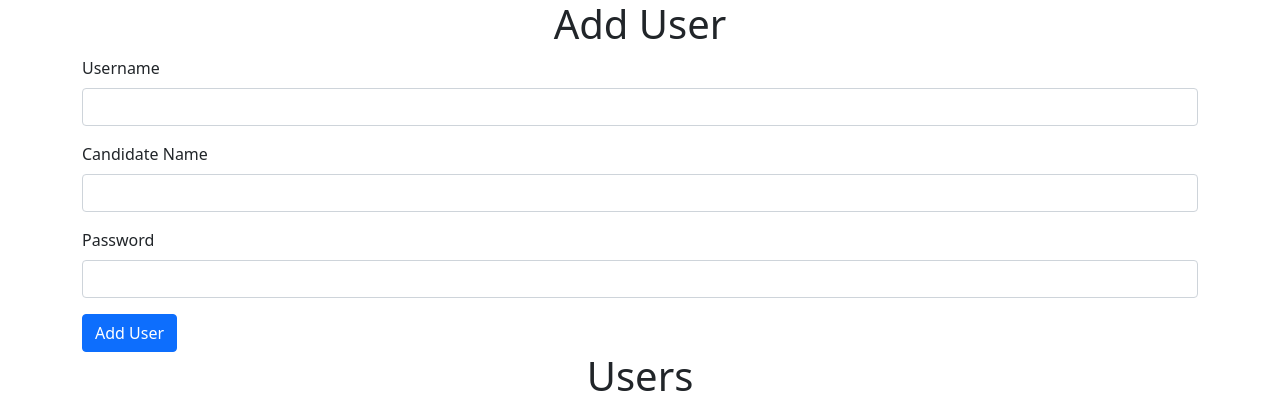
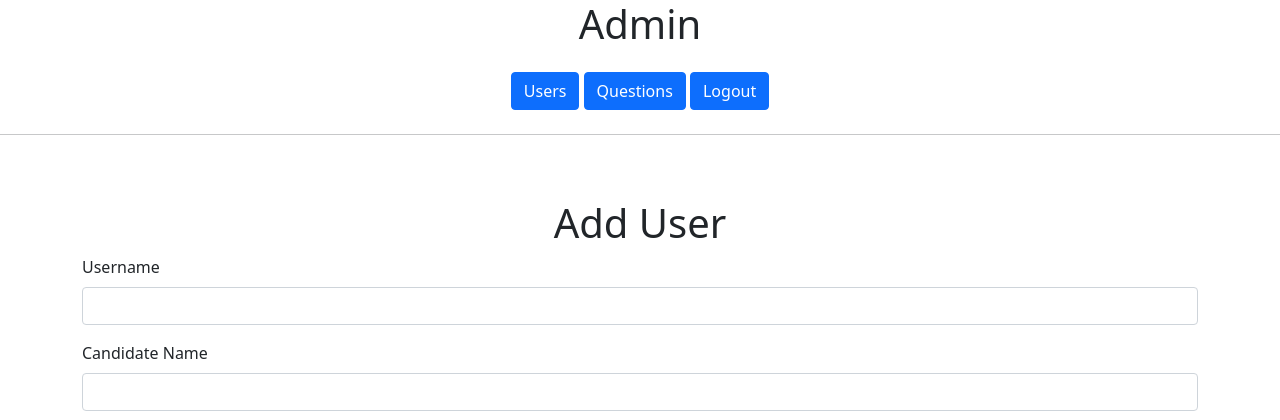
Before and after one commit to shadowhorse0/cf, a PHP site: page /admin/users/ in a window 1280 px wide. Shown: the top 420 px of the page. Run offline with PHP 8.4, Linux system fonts and the light colour scheme; data that the repository does not hold is empty; some libraries are stand-ins or nearby versions.

Commit message:
logout bug fix

```diff
--- a/admin/index.php
+++ b/admin/index.php
@@ -14,10 +14,10 @@
 
 <body>
     <h1 class="text-center">Admin</h1>
-
     <div class="text-center my-4">
         <a href="/admin/users/" type="button" class="btn btn-primary">Users</a>
         <a href="/admin/questions/" type="button" class="btn btn-primary">Questions</a>
+        <a href="/logout/" type="button" class="btn btn-primary">Logout</a>
     </div>
 
 
--- a/admin/users/index.php
+++ b/admin/users/index.php
@@ -10,6 +10,7 @@ if (isset($_GET['id'])) {
         $sql = "DELETE FROM `cf`.`users` WHERE `id`=$id";
         $conn->query($sql);
     }
+    header("Location: /admin/users/");
 }
 ?>
 
@@ -22,6 +23,7 @@ if (isset($_GET['username'])) {
 
     $sql = "INSERT INTO `cf`.`users`(`username`, `candidate_name`, `password`, `score`, `time_left`) VALUES ('$username','$candidate_name','$password','0','600')";
     $conn->query($sql);
+    header("Location: /admin/users/");
 }
 ?>
 <!doctype html>
@@ -39,6 +41,14 @@ if (isset($_GET['username'])) {
 </head>
 
 <body>
+    <h1 class="text-center">Admin</h1>
+    <div class="text-center my-4">
+        <a href="/admin/users/" type="button" class="btn btn-primary">Users</a>
+        <a href="/admin/questions/" type="button" class="btn btn-primary">Questions</a>
+        <a href="/logout/" type="button" class="btn btn-primary">Logout</a>
+    </div>
+    <hr>
+    <br><br>
     <div class="container">
         <h1 class="text-center">Add User</h1>
         <div class="mb-3">
--- a/scripts/api.js
+++ b/scripts/api.js
@@ -4,7 +4,7 @@ async function endpoint(data, request_type) {
     // encrypting request type
 
     var settings = {
-        "url": "http://128.199.25.59/endpoints/endpoint.php",
+        "url": "http://localhost/endpoints/endpoint.php",
         "method": "POST",
         "dataType": "json",
         "async": true,
```
Also changed, not shown: admin/questions/index.php (+8 -0 lines), dashboard/index.php (+13 -13 lines).
